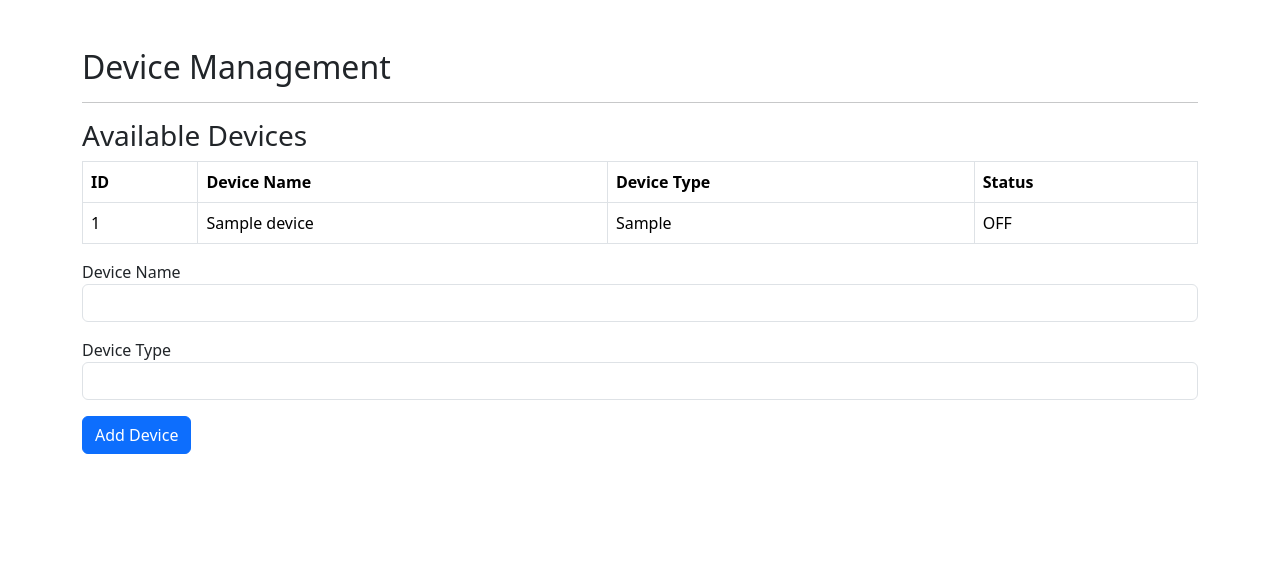
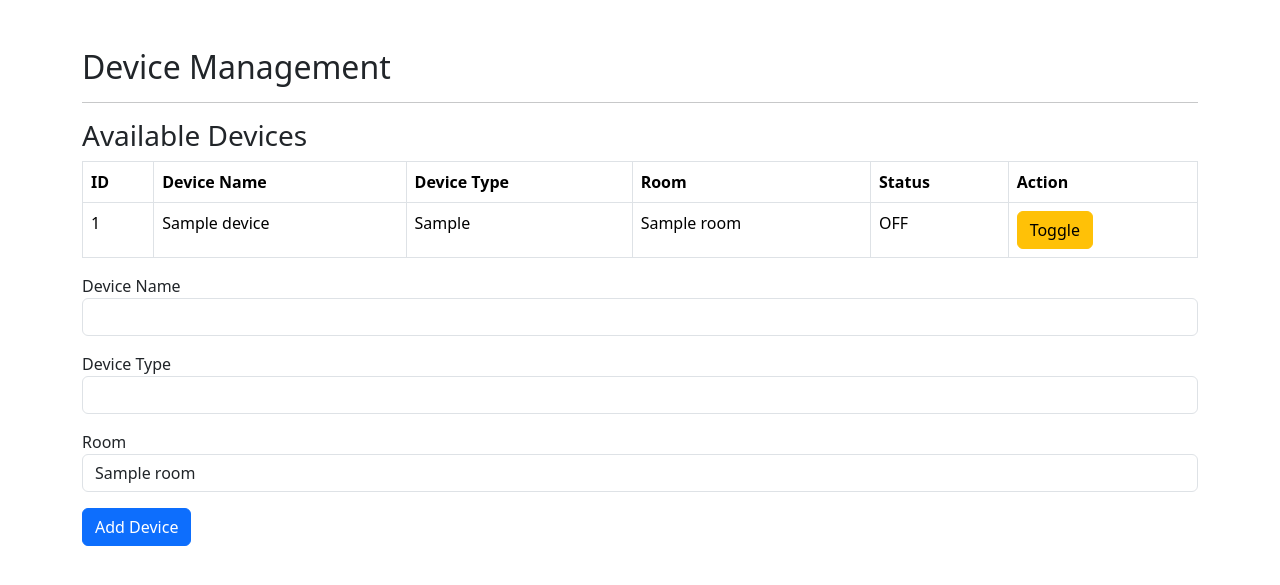
Before and after one commit to shank43/SmartHomeAutomation, a Flask app: page /devices in a window 1280 px wide. Shown: the top 585 px of the page. Run offline with Flask 3, Linux system fonts and the light colour scheme; tables that the repository leaves empty hold one stand-in row (values such as "Sample post").

Commit message:
Device room mapping and toggle control completed

```diff
--- a/database/device_model.py
+++ b/database/device_model.py
@@ -5,4 +5,8 @@ class Device(db.Model):
     device_name = db.Column(db.String(100), nullable=False)
     device_type = db.Column(db.String(50), nullable=False)
     status = db.Column(db.String(20), default="OFF")
-    room_id = db.Column(db.Integer, db.ForeignKey('room.id'))
+    room_id = db.Column(
+    db.Integer,
+    db.ForeignKey('room.id'),
+    nullable=False
+)
--- a/database/room_model.py
+++ b/database/room_model.py
@@ -3,3 +3,4 @@ from database.db import db
 class Room(db.Model):
     id = db.Column(db.Integer, primary_key=True)
     room_name = db.Column(db.String(100), nullable=False)
+    devices = db.relationship('Device', backref='room', lazy=True)
--- a/routes/devices/device_routes.py
+++ b/routes/devices/device_routes.py
@@ -1,22 +1,25 @@
-from flask import Blueprint, render_template, request
+from flask import Blueprint, render_template, request, redirect, url_for
 from database.device_model import Device
 from database.db import db
+from database.room_model import Room
 
 devices = Blueprint("devices", __name__)
 
 @devices.route("/devices", methods=["GET", "POST"])
 def view_devices():
 
+
     if request.method == "POST":
 
         device_name = request.form["device_name"]
         device_type = request.form["device_type"]
+        room_id = request.form["room_id"]
 
         new_device = Device(
             device_name=device_name,
-            device_type=device_type
+            device_type=device_type,
+            room_id=room_id
         )
-
         db.session.add(new_device)
         db.session.commit()
 
@@ -24,7 +27,25 @@ def view_devices():
 
     all_devices = Device.query.all()
 
+    all_devices = Device.query.all()
+    all_rooms = Room.query.all()
+
     return render_template(
     "devices.html",
-    devices=all_devices
+    devices=all_devices,
+    rooms=all_rooms
 )
+
+@devices.route("/toggle_device/<int:id>")
+def toggle_device(id):
+
+    device = Device.query.get(id)
+
+    if device.status == "OFF":
+        device.status = "ON"
+    else:
+        device.status = "OFF"
+
+    db.session.commit()
+
+    return redirect(url_for("devices.view_devices"))
--- a/templates/devices.html
+++ b/templates/devices.html
@@ -1,30 +1,31 @@
-<!DOCTYPE html>
+<!doctype html>
 <html>
   <head>
     <title>Devices</title>
 
-    <link href="https://cdn.jsdelivr.net/npm/bootstrap@5.3.7/dist/css/bootstrap.min.css" rel="stylesheet">
+    <link
+      href="https://cdn.jsdelivr.net/npm/bootstrap@5.3.7/dist/css/bootstrap.min.css"
+      rel="stylesheet"
+    />
   </head>
 
   <body>
-
     <div class="container mt-5">
-
       <h2>Device Management</h2>
 
       <form method="POST">
-
-                <hr>
+        <hr />
 
         <h3>Available Devices</h3>
 
         <table class="table table-bordered">
-
           <tr>
             <th>ID</th>
             <th>Device Name</th>
             <th>Device Type</th>
+            <th>Room</th>
             <th>Status</th>
+            <th>Action</th>
           </tr>
 
           {% for device in devices %}
@@ -33,30 +34,44 @@
             <td>{{ device.id }}</td>
           <td>{{ device.device_name }}</td>
           <td>{{ device.device_type }}</td>
+          <td>{{ device.room.room_name }}</td>
           <td>{{ device.status }}</td>
+
+          <td>
+              <a href="/toggle_device/{{ device.id }}"
+                class="btn btn-warning">
+                  Toggle
+              </a>
+          </td>
           </tr>
 
           {% endfor %}
-
         </table>
 
         <div class="mb-3">
           <label>Device Name</label>
-            <input type="text" name="device_name" class="form-control">
+          <input type="text" name="device_name" class="form-control" />
         </div>
 
         <div class="mb-3">
           <label>Device Type</label>
-            <input type="text" name="device_type" class="form-control">
+          <input type="text" name="device_type" class="form-control" />
         </div>
 
-        <button class="btn btn-primary">
-            Add Device
-        </button>
+        <div class="mb-3">
+          <label>Room</label>
 
-    </form>
+          <select name="room_id" class="form-control">
+            {% for room in rooms %}
 
+            <option value="{{ room.id }}">{{ room.room_name }}</option>
+
+            {% endfor %}
+          </select>
         </div>
 
+        <button class="btn btn-primary">Add Device</button>
+      </form>
+    </div>
   </body>
 </html>
```
Lines whose indentation alone changed are shown as unchanged.
